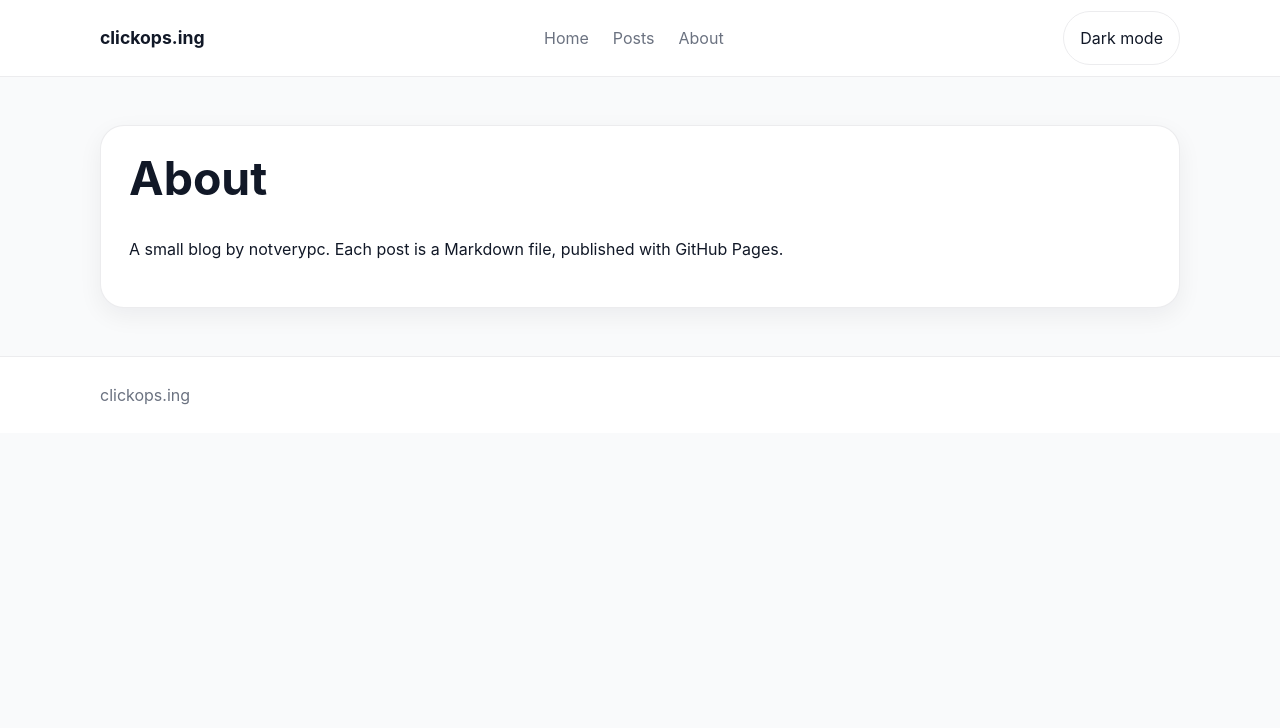
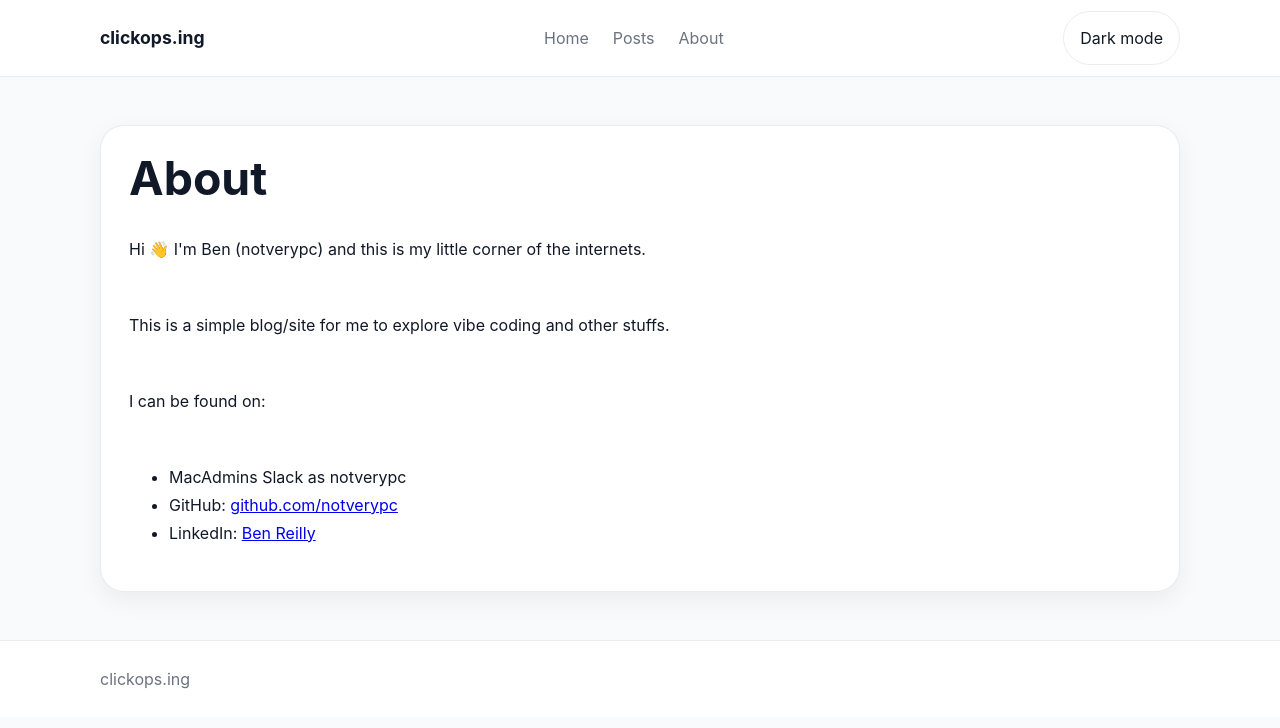
Before and after one commit to notverypc/clickops.ing-web, a Jekyll site: the page built from about.html, in a window 1280 px wide. Shown: the top 728 px of the page. Built offline with Jekyll 4.4.1, drawn with Linux system fonts in a browser that asks for light colours.

Commit message:
Update author name to Ben and refresh About page
Co-Authored-By: Claude Opus 5.5 <noreply@anthropic.com>

```diff
--- a/_config.yml
+++ b/_config.yml
@@ -1,5 +1,5 @@
 title: clickops.ing
-description: A small blog by notverypc.
+description: A small blog by Ben.
 url: https://clickops.ing
 permalink: /:title/
 exclude:
--- a/about.html
+++ b/about.html
@@ -6,6 +6,13 @@ permalink: /about/
 <section class="container about">
   <div class="about-card">
     <h1>About</h1>
-    <p>A small blog by notverypc. Each post is a Markdown file, published with GitHub Pages.</p>
+    <p>Hi 👋 I'm Ben (notverypc) and this is my little corner of the internets.</p>
+    <p>This is a simple blog/site for me to explore vibe coding and other stuffs.</p>
+    <p>I can be found on:</p>
+    <ul>
+      <li>MacAdmins Slack as notverypc</li>
+      <li>GitHub: <a href="https://github.com/notverypc">github.com/notverypc</a></li>
+      <li>LinkedIn: <a href="https://www.linkedin.com/in/ben-reilly-b4458bb4/">Ben Reilly</a></li>
+    </ul>
   </div>
 </section>
```
Also changed, not shown: _posts/2026-06-23-first-non-ai-post.md (+1 -1 lines), _posts/2026-11-08-is-ai-the-applescript-i-always-wanted.md (+1 -1 lines), _templates/post-template.md (+1 -1 lines).
